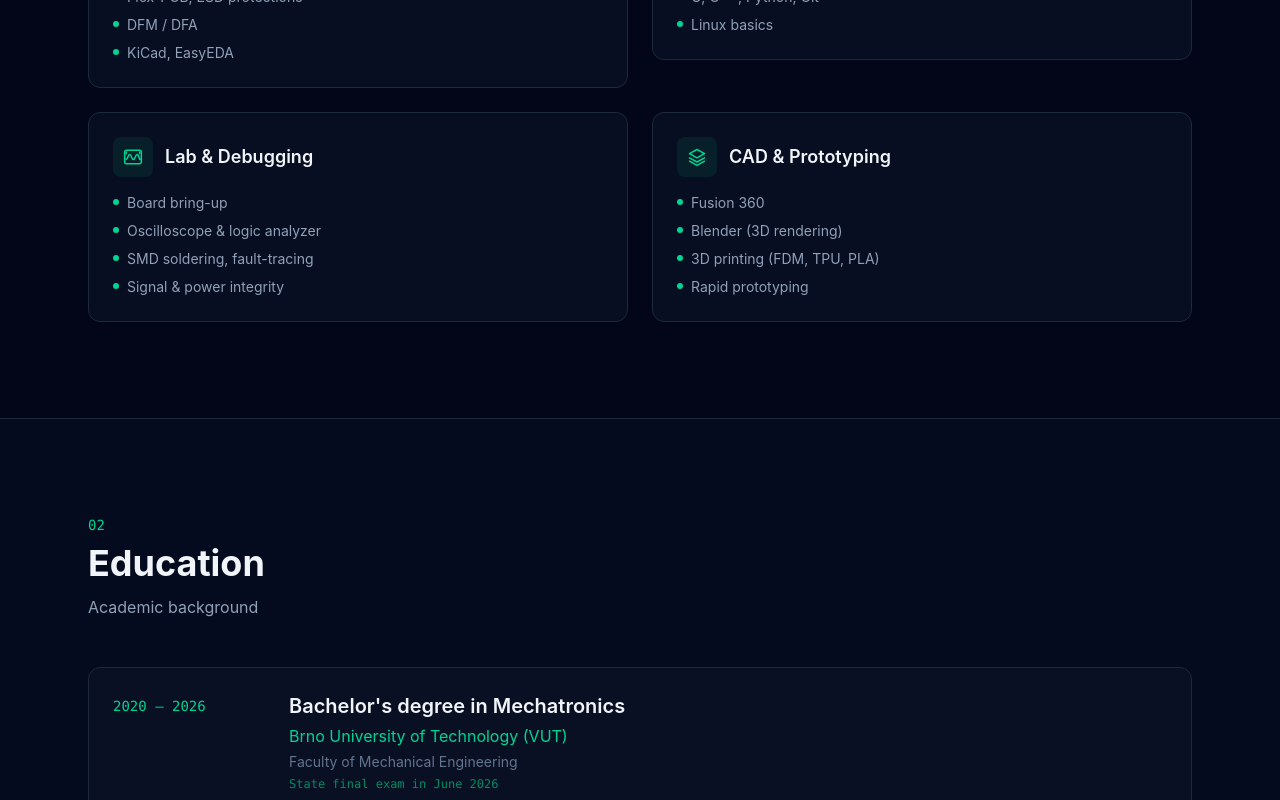
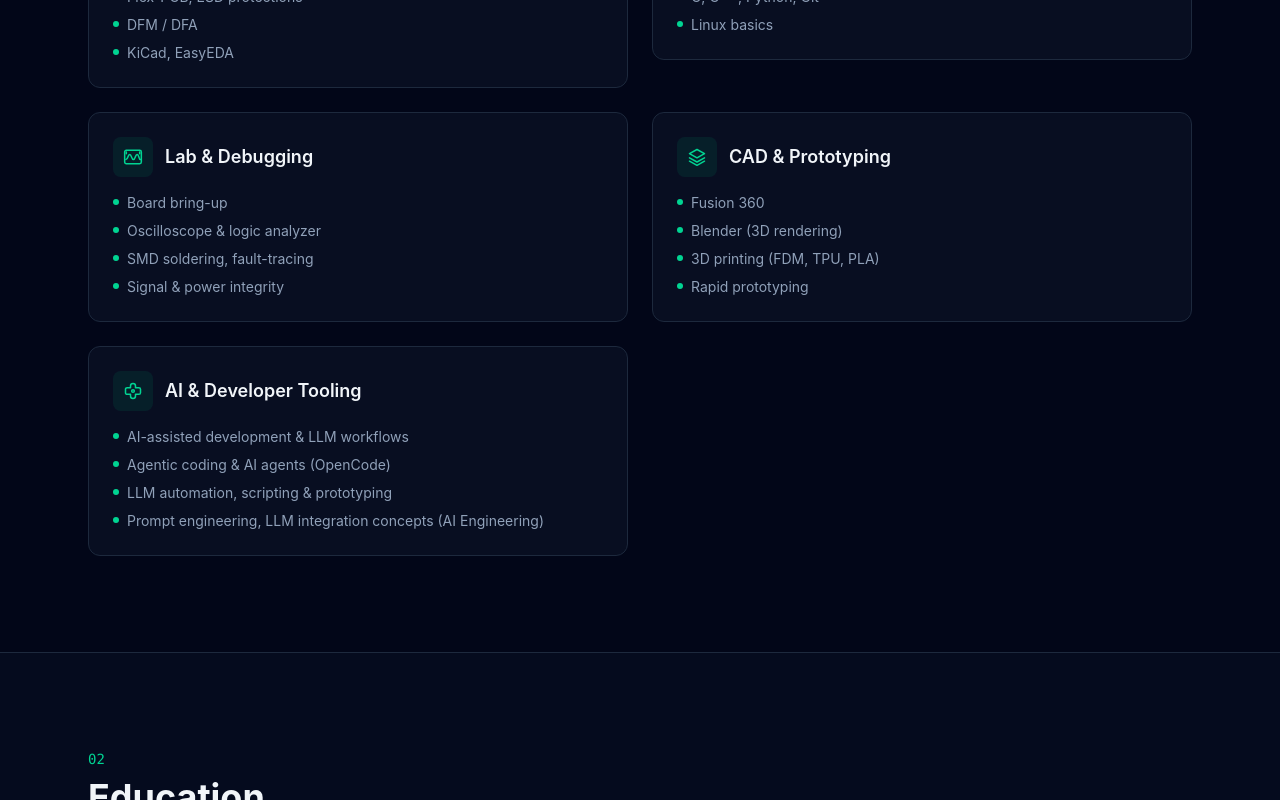
Before and after one commit to 6Theodor6/portfolio, a React (Vite) app: page / in a window 1280 px wide. Shown: the part 1198-1998 px from the top of the page. Built offline with nearby package versions, Linux system fonts and the light colour scheme.

Commit message:
feat: add AI & developer tooling skills

```diff
--- a/src/components/Skills.jsx
+++ b/src/components/Skills.jsx
@@ -81,6 +81,13 @@ function SkillIcon({ name }) {
           <path d="M3 13l9 5 9-5M3 17l9 5 9-5" />
         </svg>
       )
+    case 'ai':
+      return (
+        <svg viewBox="0 0 24 24" {...common} className="h-5 w-5">
+          <path d="M12 3a3 3 0 0 1 3 3v2h4a2 2 0 0 1 2 2v4a2 2 0 0 1-2 2h-4v2a3 3 0 0 1-6 0v-2H5a2 2 0 0 1-2-2v-4a2 2 0 0 1 2-2h4V6a3 3 0 0 1 3-3z" />
+          <circle cx="12" cy="12" r="1.6" />
+        </svg>
+      )
     default:
       return null
   }
--- a/src/data.js
+++ b/src/data.js
@@ -50,6 +50,16 @@ export const data = {
           'Blender (3D rendering)',
           '3D printing (FDM, TPU, PLA)',
           'Rapid prototyping',
+        ],
+      },
+      {
+        name: 'AI & Developer Tooling',
+        icon: 'ai',
+        items: [
+          'AI-assisted development & LLM workflows',
+          'Agentic coding & AI agents (OpenCode)',
+          'LLM automation, scripting & prototyping',
+          'Prompt engineering, LLM integration concepts (AI Engineering)',
         ],
       },
     ],
@@ -301,6 +311,16 @@ export const data = {
           'Rapid prototyping',
         ],
       },
+      {
+        name: 'AI a vývojářské nástroje',
+        icon: 'ai',
+        items: [
+          'AI-asistovaný vývoj a LLM workflow',
+          'Agentní kódování a AI agenti (OpenCode)',
+          'LLM automatizace, skriptování a prototypování',
+          'Prompt engineering, integrace LLM (AI Engineering)',
+        ],
+      },
     ],
 
     education: [
```
